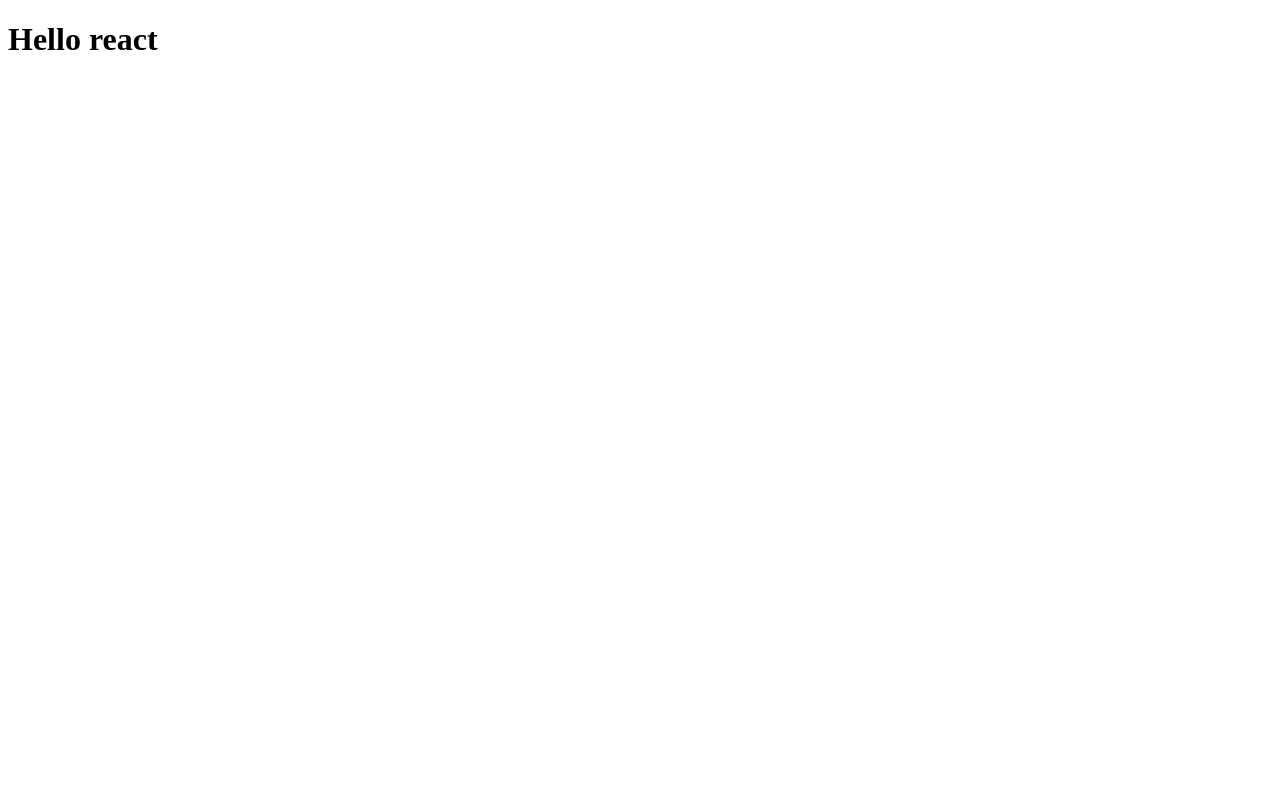
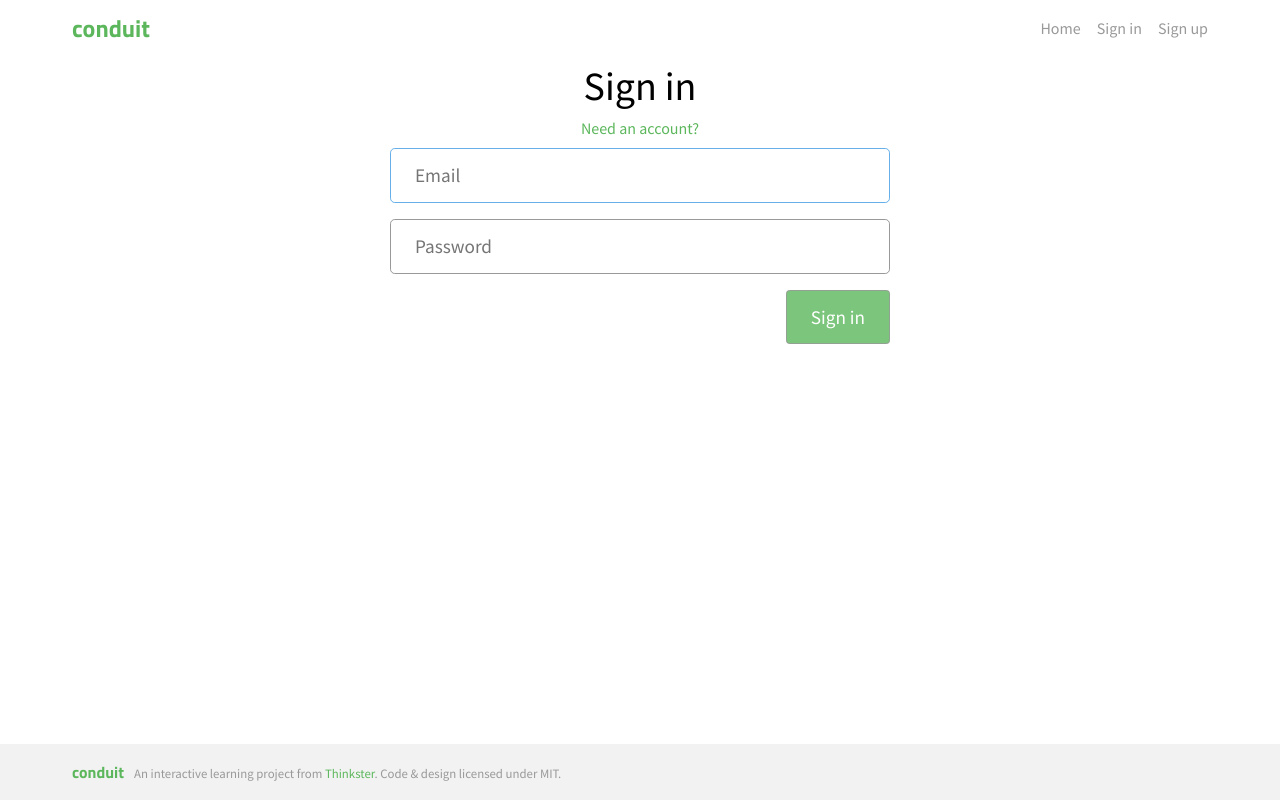
Before and after one commit to Crax88/medium-clone, a React app in the folder frontend/: page /login in a window 1280 px wide. Built offline with nearby package versions, Linux system fonts and the light colour scheme; a web font is replaced by a local one.

Commit message:
Set up index

```diff
--- a/frontend/src/App.tsx
+++ /dev/null
@@ -1,7 +0,0 @@
-export const App = () => {
-	return (
-		<div>
-			<h1>Hello react</h1>
-		</div>
-	);
-};
--- a/frontend/src/index.tsx
+++ b/frontend/src/index.tsx
@@ -1,6 +1,6 @@
 import React from 'react';
 import { createRoot } from 'react-dom/client';
-import { App } from 'App';
+import App from './app';
 
 const container = document.getElementById('root');
 
```
